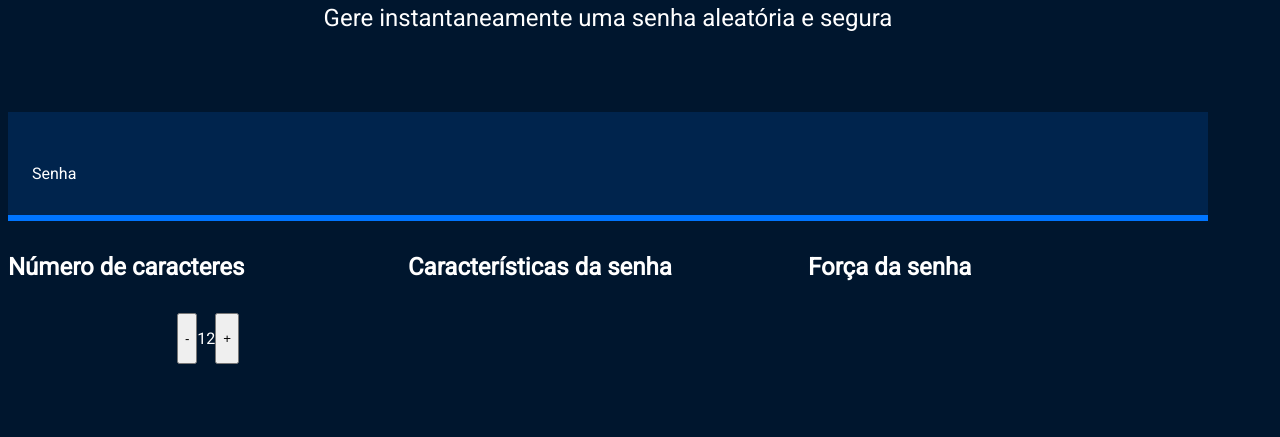
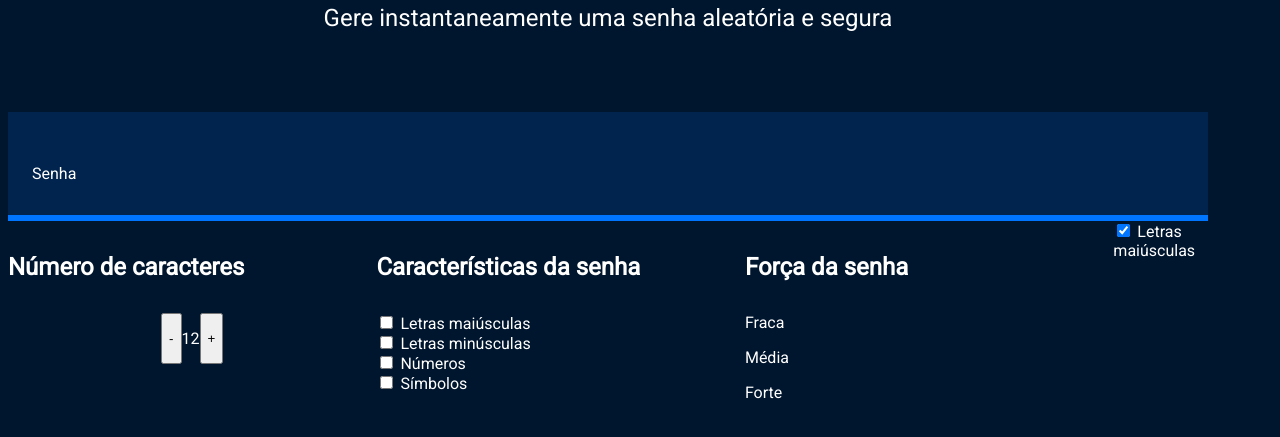
Before and after one commit to mateuseduardos/senhas, a plain HTML site: page senhas/index.html in a window 1280 px wide. Shown: the part 191-628 px from the top of the page. Drawn offline with Linux system fonts and the light colour scheme.

Commit message:
Update index.html

```diff
--- a/senhas/index.html
+++ b/senhas/index.html
@@ -15,7 +15,7 @@
         </div>
         <div class="conteudo-senha">
             <label for="senha">Senha</label>
-            <input name="senha" type="text" id="campo-senha"/>
+            <input name="senha" type="text" id="campo-senha"readonly/>
         </div>
         <div class="parametro-coluna__senha">
             <div class="parametro-senha">
@@ -28,11 +28,39 @@
             </div>
             <div class="parametro-senha">
                 <h4 class="parametro-senha__titulo">Características da senha</h4>
+                <div class="parametro-senha-checkbox">
+                    <input name="maiusculo" type="checkbox">
+                    <label for="maiusculo">Letras maiúsculas</label>
+                </div>
+                <div class="parametro-senha-checkbox">
+                    <input name="minusculo" type="checkbox">
+                    <label for="minusculo">Letras minúsculas</label>
+                </div>
+                <div class="parametro-senha-checkbox">
+                    <input name="numero" type="checkbox">
+                    <label for="numero">Números</label>
+                </div>
+                <div class="parametro-senha-checkbox">
+                    <input name="simbolo" type="checkbox">
+                    <label for="simbolo">Símbolos</label>
+                </div>
             </div>
-            <div class="parametro-senha">
-                <h4 class="parametro-senha__titulo">Força da senha</h4>
-            </div>
+<div class="parametro-senha">
+    <h4 class="parametro-senha__titulo">Força da senha</h4>
+    <div class="barra"></div>
+    <div class="fraca"></div>
+    <div class="parametro-senha-textos"></div>
+        <p>Fraca</p>
+        <p>Média</p>
+        <p>Forte</p>
+</div>
+            <div class="parametro-senha-checkbox">
+                <input name="maiusculo" type="checkbox" class="checkbox" checked>
+                <label for="maiusculo">Letras maiúsculas</label>
+        </div>
+
         </div>
     </section>
+    <script src="main.js"></script>
 </body>
 </html>
```
